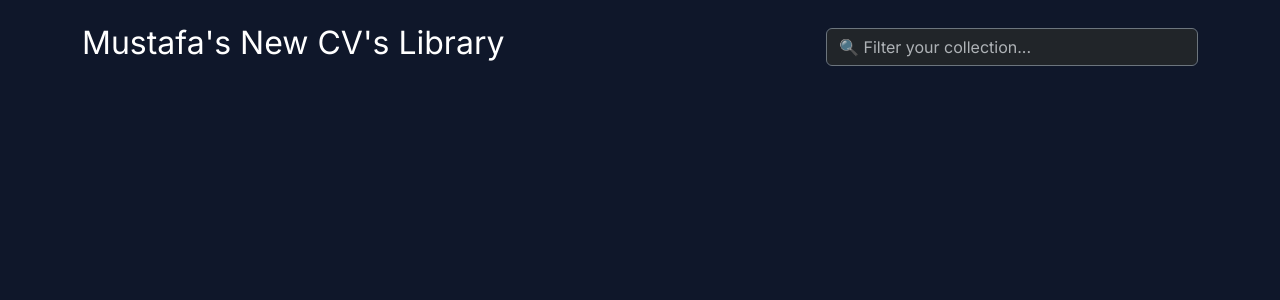
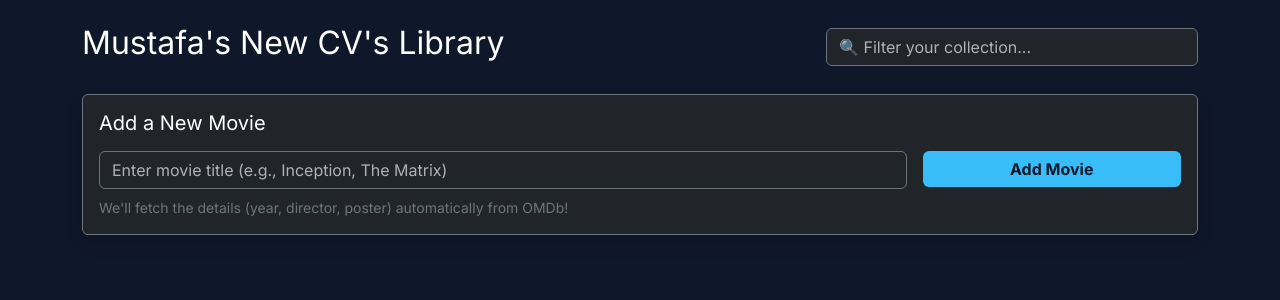
Before and after one commit to MohammedAttar002997/MoviWebApp, a Flask app: page /users/2/movies in a window 1280 px wide. Shown: the part 57-357 px from the top of the page. Run offline with Flask 3, Linux system fonts and the light colour scheme.

Commit message:
added the add_movie to the UI and updated the requirements.txt file

```diff
--- a/requirements.txt
+++ b/requirements.txt
@@ -1,4 +1,4 @@
-dotenv
 flask
 flask_sqlalchemy
+python-dotenv
 requests
--- a/templates/movies.html
+++ b/templates/movies.html
@@ -5,6 +5,22 @@
     <h1 class="h2 text-white">{{ user.username }}'s Library</h1>
     <div class="col-md-4">
         <input type="text" id="movieSearch" class="form-control bg-dark text-white border-secondary" placeholder="🔍 Filter your collection...">
+    </div>
+</div>
+
+<!-- Add Movie Form Section -->
+<div class="card bg-dark border-secondary mb-5 shadow">
+    <div class="card-body">
+        <h5 class="card-title text-white mb-3">Add a New Movie</h5>
+        <form action="{{ url_for('add_movie', user_id=user.id) }}" method="POST" class="row g-3">
+            <div class="col-md-9">
+                <input type="text" name="title" class="form-control bg-dark text-white border-secondary" placeholder="Enter movie title (e.g., Inception, The Matrix)" required>
+            </div>
+            <div class="col-md-3">
+                <button type="submit" class="btn btn-primary w-100">Add Movie</button>
+            </div>
+        </form>
+        <small class="text-secondary mt-2 d-block">We'll fetch the details (year, director, poster) automatically from OMDb!</small>
     </div>
 </div>
 
```
Also changed, not shown: data/movies.sqlite.
